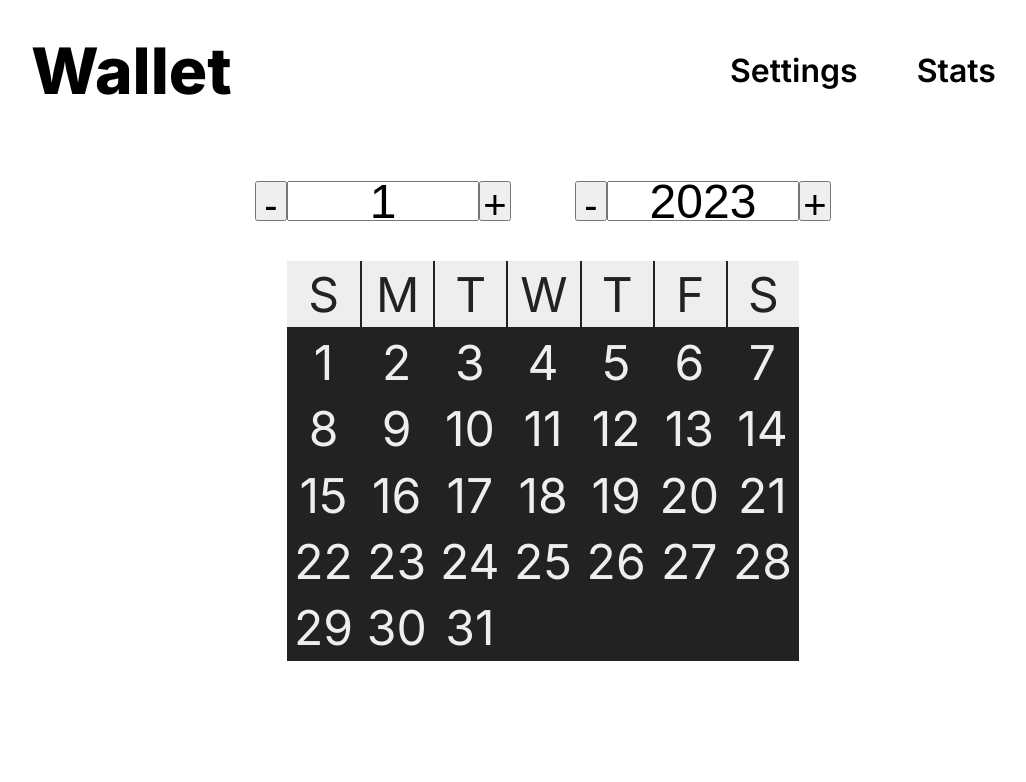
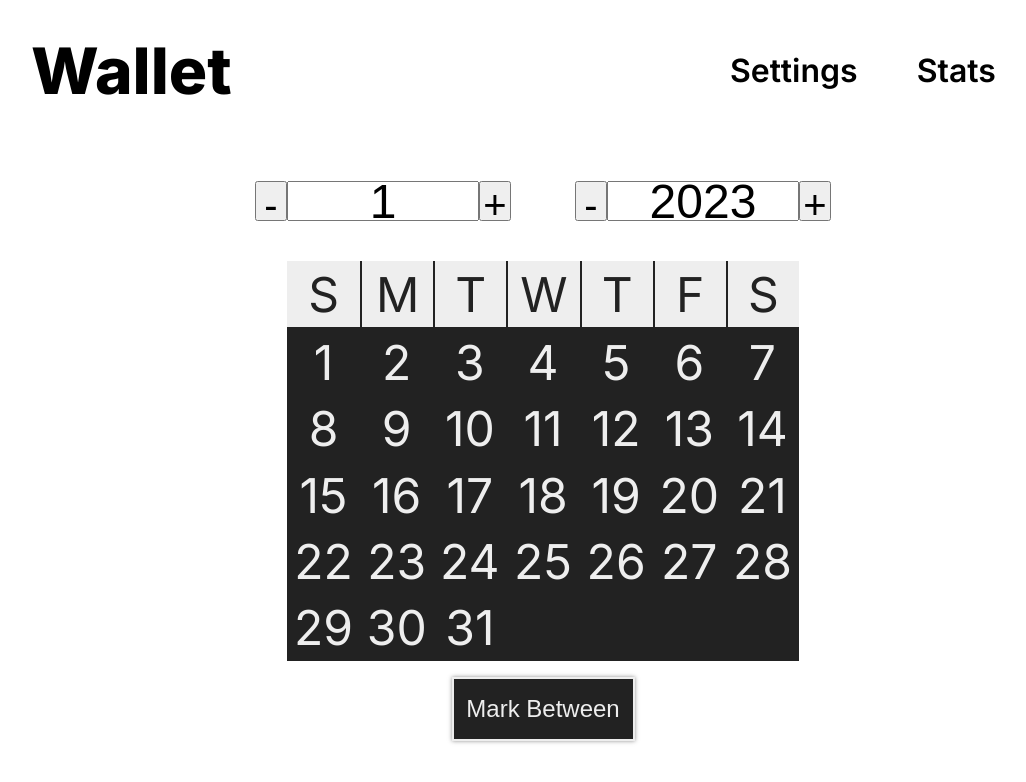
Before and after one commit to vl4dslav/wallet, a React (Create React App) app: page /settings in a window 1280 px wide. Shown: the top 782 px of the page, without its empty margins (97-1123 px from the left). Built offline with nearby package versions, Linux system fonts and the light colour scheme.

Commit message:
change settingsSlice and add new calendar feature

```diff
--- a/src/components/calendar/Calendar.scss
+++ b/src/components/calendar/Calendar.scss
@@ -23,6 +23,27 @@
     }
   }
 
+  .picked {
+    background-color: #eee !important;
+    color: #222 !important;
+    position: relative;
+    // padding: 10px !important;
+    // border-radius: 50% !important;
+    div {
+      width: 90%;
+      height: 90%;
+      border: #222 solid 5px;
+      position: absolute;
+    }
+  }
+
+  .picked:after {
+    width: 10px;
+    height: 10px;
+    background-color: aqua;
+    position: absolute;
+  }
+
   .day {
     cursor: pointer;
     background-color: #222;
@@ -33,3 +54,6 @@
     }
   }
 }
+.picked {
+  background-color: aqua;
+}
--- a/src/components/calendar/Calendar.tsx
+++ b/src/components/calendar/Calendar.tsx
@@ -1,10 +1,25 @@
 import React, { useEffect, useState } from "react";
-import { useSelector } from "react-redux";
-import { daysInMonth, week } from "../../store/defaultValues";
+import { useDispatch, useSelector } from "react-redux";
+import {
+  compareDates,
+  daysInMonth,
+  operatorLessDates,
+  week,
+} from "../../store/defaultValues";
+import { IDate } from "../../store/interfaces";
+import { setDates } from "../../store/settingsSlice";
 import { RootState } from "../../store/store";
 import "./Calendar.scss";
 
 const Calendar = () => {
+  // const [pickedDates, setPickedDates] = useState<IDate[] | null>(null);
+  const dispatch = useDispatch();
+  const { pickedDates, pickedBetween } = useSelector((state: RootState) => {
+    return {
+      pickedDates: state.settings.dates,
+      pickedBetween: state.settings.pickedBetween,
+    };
+  });
   const [shift, setShift] = useState(() => new Date().getDay());
   const [shiftEnd, setShiftEnd] = useState(0);
   const { month, year } = useSelector((state: RootState) => {
@@ -24,20 +39,70 @@ const Calendar = () => {
       return <div key={index} className="day calendar-item"></div>;
     });
   };
+  const handleClickOnDay = (
+    length: number,
+    day: number,
+    e: React.MouseEvent<HTMLDivElement, MouseEvent>
+  ) => {
+    if (e.currentTarget.className.split(" ").length < 3) {
+      dispatch(setDates([...pickedDates, { day, month, year }]));
+    } else {
+      dispatch(
+        setDates([
+          ...pickedDates.filter(
+            (item) => !compareDates(item, { day, month, year })
+          ),
+        ])
+      );
+    }
+  };
+  const isPicked = (day: number): string => {
+    if (
+      pickedDates?.reduce(
+        (accum, item) =>
+          accum ? accum : compareDates(item, { day, month, year }),
+        false
+      )
+    )
+      return " picked";
+    if (pickedDates.length > 1) {
+      if (
+        (pickedBetween &&
+          operatorLessDates(pickedDates[0], { day, month, year })) === -1 &&
+        operatorLessDates(pickedDates[pickedDates.length - 1], {
+          day,
+          month,
+          year,
+        }) === 1
+      )
+        return " picked";
+    }
+    return "";
+  };
   const releaseDays = () => {
     if (year % 4 === 0 && month === 2) {
       const days = Array.from(new Array(29));
       return days.map((_, index) => (
-        <div key={index} className="day calendar-item">
+        <div
+          key={index}
+          className={`day calendar-item${isPicked(index + 1)}`}
+          onClick={(e) => handleClickOnDay(29, index + 1, e)}
+        >
           {index + 1}
+          <div></div>
         </div>
       ));
     }
     const days = Array.from(new Array(daysInMonth[month]).keys());
     return days.map((_, index) => {
       return (
-        <div key={index} className="day calendar-item">
+        <div
+          key={index}
+          className={`day calendar-item${isPicked(index + 1)}`}
+          onClick={(e) => handleClickOnDay(daysInMonth[month], index + 1, e)}
+        >
           {index + 1}
+          <div></div>
         </div>
       );
     });
--- /dev/null
+++ b/src/components/markBetween/MarkBetween.scss
@@ -0,0 +1,9 @@
+.markBetween {
+  button {
+    display: flex;
+    align-items: center;
+    margin: 2vh auto;
+    padding: 2vh 1vw;
+    font-size: 3vh;
+  }
+}
--- /dev/null
+++ b/src/components/markBetween/MarkBetween.tsx
@@ -0,0 +1,22 @@
+import React from "react";
+import { useDispatch } from "react-redux";
+import { buttonStyle } from "../../store/interfaces";
+import { changePickedBetween } from "../../store/settingsSlice";
+import Button from "../button/Button";
+import "./MarkBetween.scss";
+
+const MarkBetween = () => {
+  const dispatch = useDispatch();
+  return (
+    <div className="markBetween">
+      <Button
+        type={"button"}
+        style={buttonStyle.reverse}
+        content="Mark Between"
+        handleClick={() => dispatch(changePickedBetween(null))}
+      />
+    </div>
+  );
+};
+
+export default MarkBetween;
--- a/src/routes/settings/Settings.tsx
+++ b/src/routes/settings/Settings.tsx
@@ -1,11 +1,13 @@
 import Calendar from "../../components/calendar/Calendar";
 import ChangeDate from "../../components/changeDate/ChangeDate";
+import MarkBetween from "../../components/markBetween/MarkBetween";
 
 const Settings = () => {
   return (
     <div className="settings">
       <ChangeDate />
       <Calendar />
+      <MarkBetween />
     </div>
   );
 };
--- a/src/store/defaultValues.ts
+++ b/src/store/defaultValues.ts
@@ -40,3 +40,15 @@ export const defaultStats: IAllStats = {
 
 export const daysInMonth = [31, 31, 28, 31, 30, 31, 30, 31, 31, 30, 31, 30, 31]; //dec, jan, ... , dec
 export const week = ["s", "m", "t", "w", "t", "f", "s"];
+
+export const compareDates = (date1: IDate, date2: IDate) =>
+  date1.day === date2.day &&
+  date1.month === date2.month &&
+  date1.year === date2.year;
+
+export const operatorLessDates = (date1: IDate, date2: IDate) => {
+  if (date1.year < date2.year) return -1;
+  if (date1.month < date2.month) return -1;
+  if (date1.day < date2.day) return -1;
+  return 1;
+};
--- a/src/store/interfaces.ts
+++ b/src/store/interfaces.ts
@@ -79,9 +79,11 @@ export interface IAddStat {
 }
 
 export interface ISettingsState {
-  firstDate: IDate;
-  secondDate: IDate;
+  // firstDate: IDate;
+  // secondDate: IDate;
   calendar: IDate;
+  dates: IDate[];
+  pickedBetween: boolean;
 }
 // export enum incomeActionTypes {
 //   add = "add",
--- a/src/store/settingsSlice.ts
+++ b/src/store/settingsSlice.ts
@@ -1,29 +1,31 @@
 import { createSlice, PayloadAction } from "@reduxjs/toolkit";
-import { defaultDate } from "./defaultValues";
+import { defaultDate, operatorLessDates } from "./defaultValues";
 import {
-  IAllStats,
+  // IAllStats,
   IDate,
-  IExpense,
-  IIncome,
+  // IExpense,
+  // IIncome,
   ISettingsState,
 } from "./interfaces";
 
-const defaultSecondDate = (): IDate => {
-  if (defaultDate.month === 1)
-    return {
-      ...defaultDate,
-      month: 12,
-      year: defaultDate.year - 1,
-    };
-  return {
-    ...defaultDate,
-    month: defaultDate.month - 1,
-  };
-};
+// const defaultSecondDate = (): IDate => {
+//   if (defaultDate.month === 1)
+//     return {
+//       ...defaultDate,
+//       month: 12,
+//       year: defaultDate.year - 1,
+//     };
+//   return {
+//     ...defaultDate,
+//     month: defaultDate.month - 1,
+//   };
+// };
 
-const defaultState = {
-  firstDate: defaultDate,
-  secondDate: defaultSecondDate(),
+const defaultState: ISettingsState = {
+  // firstDate: defaultDate,
+  // secondDate: defaultSecondDate(),
+  pickedBetween: false,
+  dates: [],
   calendar: defaultDate,
 };
 
@@ -31,20 +33,30 @@ export const settingsSlice = createSlice({
   name: "settings",
   initialState: defaultState,
   reducers: {
-    setTwoDates(state: ISettingsState, action: PayloadAction<IDate[]>) {
-      if (action.payload.length > 1) {
-        state.firstDate = action.payload[0];
-        state.secondDate = action.payload[1];
-      } else {
-        console.log("setTwoDates error");
-      }
+    setDates(state: ISettingsState, action: PayloadAction<IDate[]>) {
+      state.dates = action.payload.sort(operatorLessDates);
+      // switch (action.payload.length) {
+      //   case 0:
+      //     break;
+      //   case 1:
+      //     state.firstDate = state.dates[0];
+      //     break;
+      //   default:
+      //     state.firstDate = state.dates[0];
+      //     state.secondDate = state.dates[state.dates.length - 1];
+      //     break;
+      // }
     },
     setCalendar(state: ISettingsState, action: PayloadAction<IDate>) {
       state.calendar = action.payload;
+    },
+    changePickedBetween(state: ISettingsState, action) {
+      state.pickedBetween = !state.pickedBetween;
     },
   },
 });
 
 export type StateStats = ReturnType<typeof settingsSlice.reducer>;
 
-export const { setTwoDates, setCalendar } = settingsSlice.actions;
+export const { setDates, setCalendar, changePickedBetween } =
+  settingsSlice.actions;
--- a/src/store/statsSlice.ts
+++ b/src/store/statsSlice.ts
@@ -1,12 +1,7 @@
 import { createSlice, PayloadAction } from "@reduxjs/toolkit";
 import { defaultStats } from "./defaultValues";
 import { IAllStats, IDate, IExpense, IIncome, statType } from "./interfaces";
-
-const compareDates = (date1: IDate, date2: IDate) =>
-  date1.day === date2.day &&
-  date1.month === date2.month &&
-  date1.year === date2.year;
-
+import { compareDates } from "./defaultValues";
 const isIncome = (item: IIncome | IExpense): item is IIncome => {
   if (item.typeOfStat === statType.income) return true;
   return false;
```
